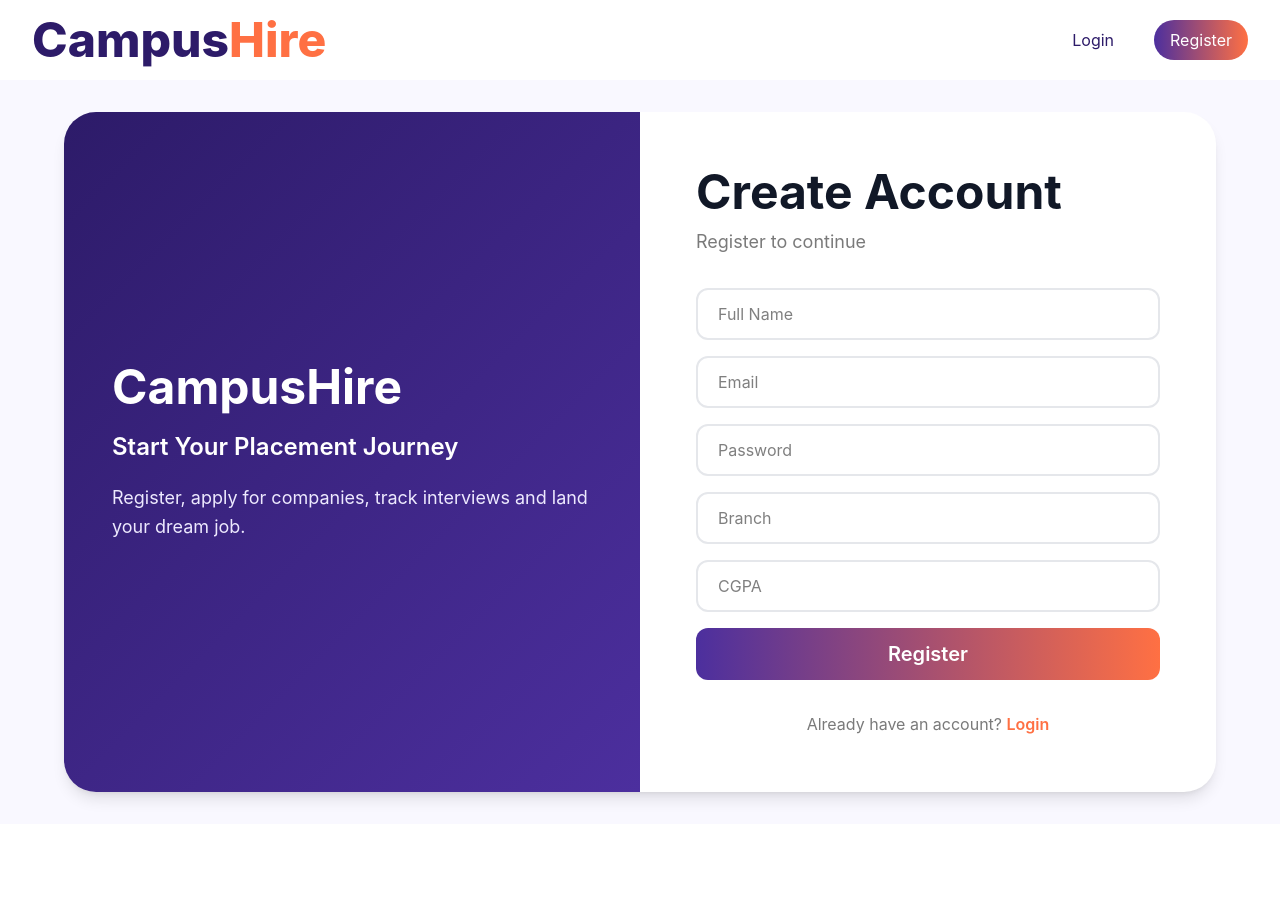
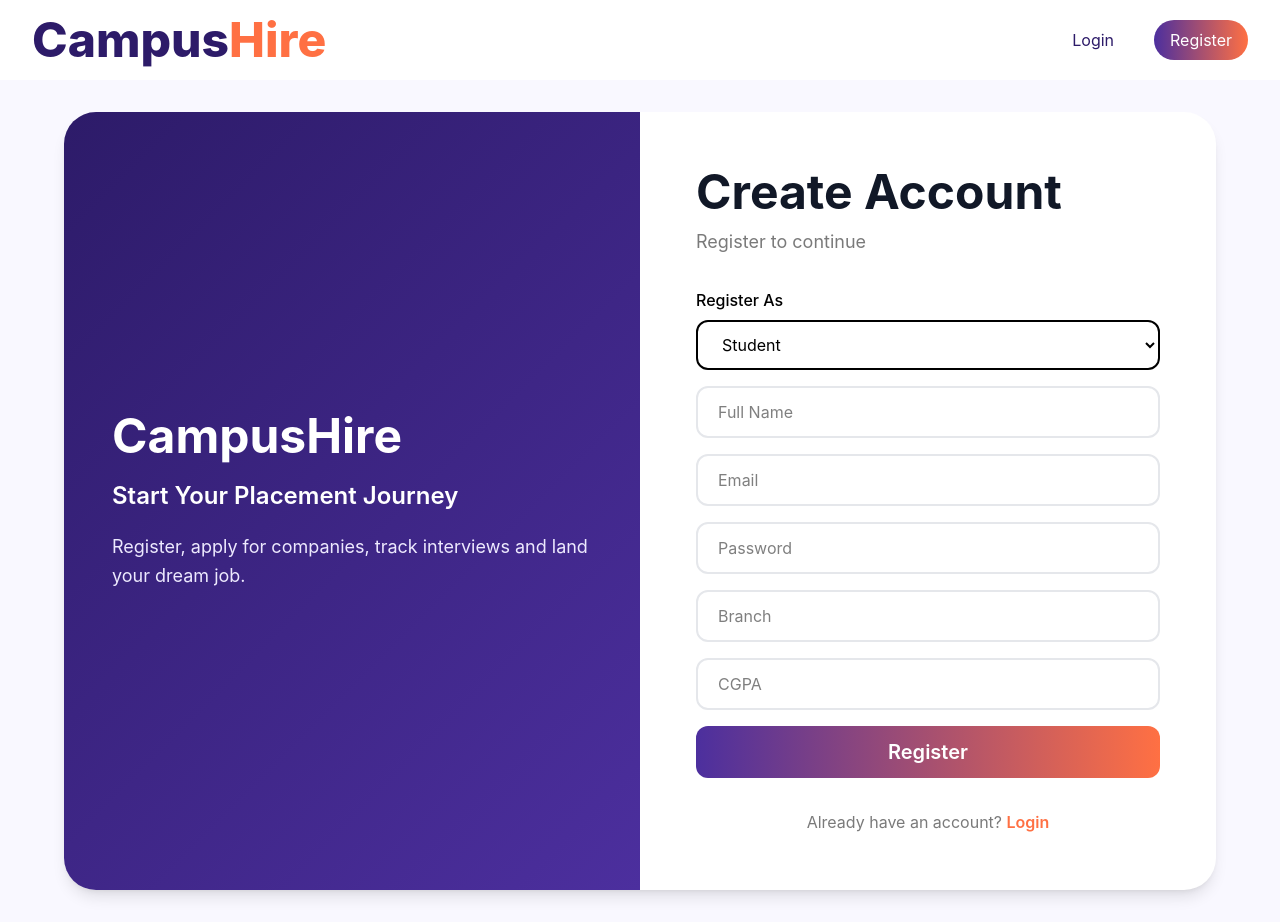
Before and after one commit to Sanjana-54/CampusHire, a React app in the folder Frontend/: page /register in a window 1280 px wide. Before the commit the page ends 824 px from the top, so only its background shows below. Built offline with nearby package versions, Linux system fonts and the light colour scheme; the HTML template or start-up script is replaced by a standard one.

Commit message:
fixed issues

```diff
--- a/Frontend/src/components/Login.jsx
+++ b/Frontend/src/components/Login.jsx
@@ -1,6 +1,7 @@
 import { useForm } from "react-hook-form";
 import { useEffect ,useState} from "react";
 import { useNavigate } from "react-router";
+
 import { toast } from "react-hot-toast";
 import axios from "axios";
 
--- a/Frontend/src/components/Register.jsx
+++ b/Frontend/src/components/Register.jsx
@@ -1,10 +1,12 @@
 import { useForm } from "react-hook-form";
 import { useEffect} from "react";
 import { useNavigate } from "react-router";
+import { useState } from "react";
 import { toast } from "react-hot-toast";
 import axios from "axios";
 
 function Register() {
+  const [role, setRole] = useState("student");
   const navigate = useNavigate();
 
   const {
@@ -14,12 +16,20 @@ function Register() {
   } = useForm();
 
   const onUserRegister = async (userData) => {
+if (
+    role === "admin" &&
+    userData.secretCode !== "CAMPUSHIRE2026"
+  ) {
+    toast.error("Invalid Admin Secret Code");
+    return;
+  }
 
-  try {
   const userDataWithRole = {
     ...userData,
-  role: "admin"
+    role,
   };
+
+  try{
     const res = await axios.post(
   "https://campushire-pk1f.onrender.com/students/register",
   userDataWithRole
@@ -73,7 +83,7 @@ function Register() {
         <div className="p-6 md:p-10 lg:p-14">
 
           <h2
-            className="text-5xl font-bold mb-3"
+            className="ext-3xl md:text-5xl font-bold mb-3"
             style={{ color: "#111827" }}
           >
             Create Account
@@ -90,7 +100,28 @@ function Register() {
             className="space-y-4"
             onSubmit={handleSubmit(onUserRegister)}
           >
+            <div>
+  <label className="block mb-2 font-medium">
+    Register As
+  </label>
 
+  <select
+    value={role}
+    onChange={(e) => setRole(e.target.value)}
+    className="w-full border-2 rounded-xl px-5 py-3"
+  >
+    <option value="student">Student</option>
+    <option value="admin">Admin</option>
+  </select>
+</div>
+{role === "admin" && (
+  <input
+    type="password"
+    placeholder="Admin Secret Code"
+    className="w-full border-2 rounded-xl px-5 py-3 outline-none"
+    {...register("secretCode")}
+  />
+)}
             <input
               type="text"
               placeholder="Full Name"
@@ -139,6 +170,8 @@ function Register() {
               </p>
             )}
 
+            {role === "student" && (
+  <>
     <input
       type="text"
       placeholder="Branch"
@@ -159,6 +192,8 @@ function Register() {
         required: "CGPA is required",
       })}
     />
+  </>
+)}
 
             <button
               type="submit"
```
Also changed, not shown: 1 other file (tests, documents, lock files or other folders). Lines whose indentation alone changed are shown as unchanged.
